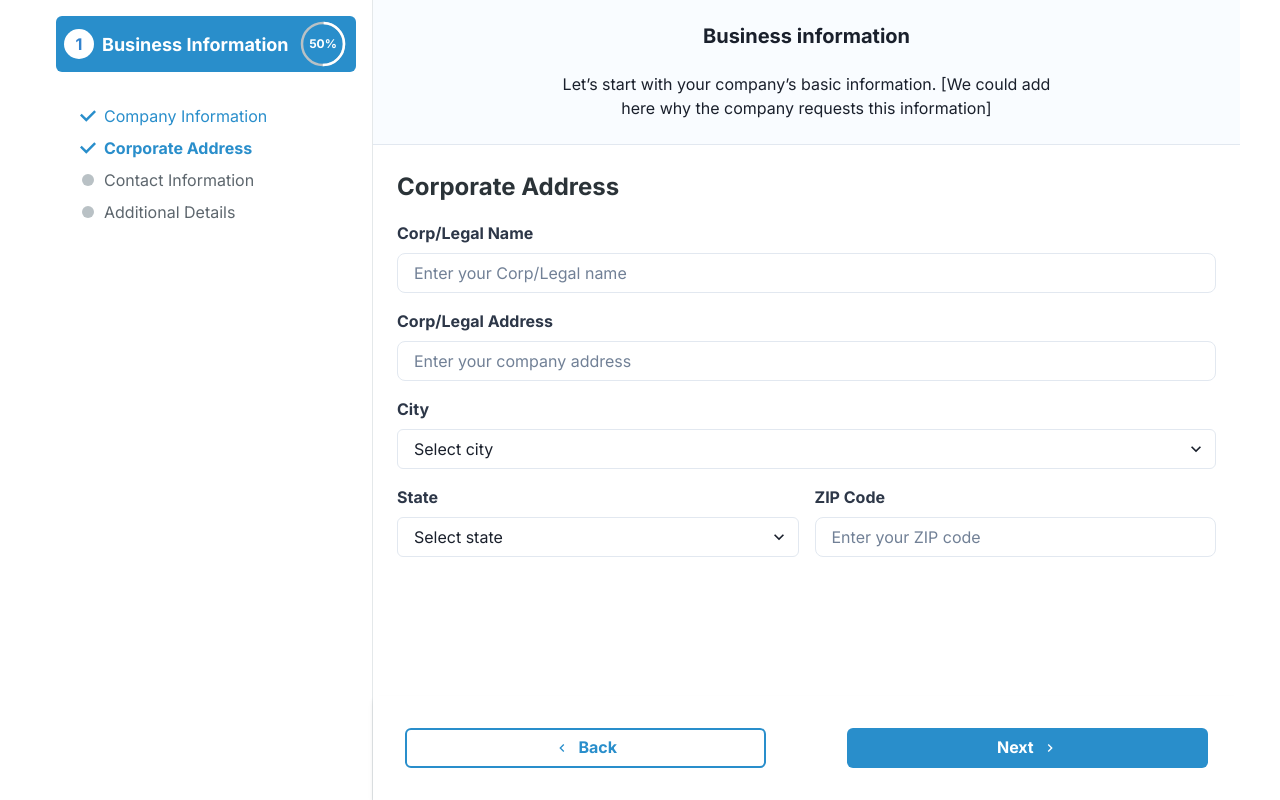
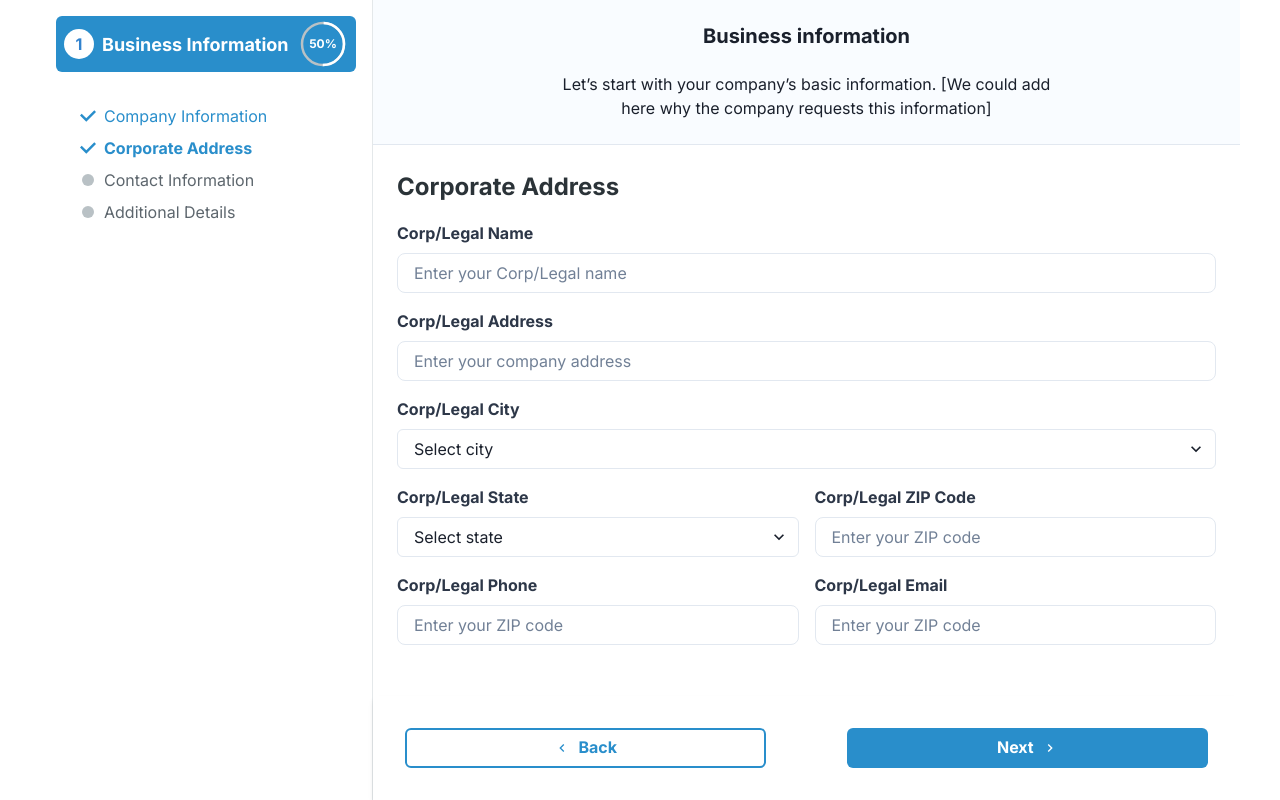
Before and after one commit to Elkinssm/forms-project, a React (Vite) app: page / in a window 1280 px wide. Both pictures are taken after a click on the item "Corporate Address". Built offline with nearby package versions, Linux system fonts and the light colour scheme.

Commit message:
formularios

```diff
--- a/src/components/CorporateAddressForm/CorporateAddressForm.tsx
+++ b/src/components/CorporateAddressForm/CorporateAddressForm.tsx
@@ -19,10 +19,11 @@ const schema = z.object({
   corpLegalAddress: z.string().min(5, { message: "Corp/Legal Address is required" }),
   corpLegalCity: z.string().min(1, { message: "City is required" }),
 
-  state: z.string().min(1, { message: "State is required" }),
-  zip: z
-    .string()
-    .min(5, { message: "ZIP code must be at least 5 characters long" }),
+  corpLegalState: z.string().min(1, { message: "State is required" }),
+  corpLegalZip: z.string().min(5, { message: "ZIP code must be at least 5 characters long" }),
+  corpLegalPhone: z.string().min(10, "The phone number must be at least 10 characters long"),
+  corpLegalEmail: z.string().email("A valid email is required"),
+
 });
 
 type BusinessDataForm = z.infer<typeof schema>;
@@ -40,7 +41,7 @@ const CorporateAddressForm: React.FC<CorporateAddressFormProps> = ({
   title,
   onNext,
   onDataChange,
-  formData = { corpLegalName: "", corpLegalAddress: "", corpLegalCity: "", state: "", zip: "" },
+  formData = { corpLegalName: "", corpLegalAddress: "", corpLegalCity: "", corpLegalState: "", corpLegalZip: "", corpLegalPhone: "", corpLegalEmail: "" },
   formRef,
 }) => {
   const theme = useTheme();
@@ -78,6 +79,7 @@ const CorporateAddressForm: React.FC<CorporateAddressFormProps> = ({
           <Text color={"semantic.error.DEFAULT"}>{errors.corpLegalName.message}</Text>
         )}
       </FormControl>
+
       <FormControl mb={4} isInvalid={!!errors.corpLegalAddress}>
         <FormLabel htmlFor="corpLegalAddress" color={theme.colors.gray[700]}>
           Corp/Legal Address
@@ -93,11 +95,9 @@ const CorporateAddressForm: React.FC<CorporateAddressFormProps> = ({
         )}
       </FormControl>
 
-
-
       <FormControl mb={4} isInvalid={!!errors.corpLegalCity}>
         <FormLabel htmlFor="corpLegalCity" color={theme.colors.gray[700]}>
-          City
+          Corp/Legal City
         </FormLabel>
         <Select id="corpLegalCity" placeholder="Select city" {...register("corpLegalCity")}>
           <option value="New York">New York</option>
@@ -108,33 +108,66 @@ const CorporateAddressForm: React.FC<CorporateAddressFormProps> = ({
           <Text color={"semantic.error.DEFAULT"}>{errors.corpLegalCity.message}</Text>
         )}
       </FormControl>
+
       <HStack spacing={4} mb={4}>
-        <FormControl isInvalid={!!errors.state}>
-          <FormLabel htmlFor="state" color={theme.colors.gray[700]}>
-            State
+        <FormControl isInvalid={!!errors.corpLegalState}>
+          <FormLabel htmlFor="corpLegalState" color={theme.colors.gray[700]}>
+            Corp/Legal State
           </FormLabel>
-          <Select id="state" placeholder="Select state" {...register("state")}>
+          <Select id="corpLegalState" placeholder="Select state" {...register("corpLegalState")}>
             <option value="NY">New York</option>
             <option value="CA">California</option>
             <option value="IL">Illinois</option>
           </Select>
-          {errors.state && (
-            <Text color={"semantic.error.DEFAULT"}>{errors.state.message}</Text>
+          {errors.corpLegalState && (
+            <Text color={"semantic.error.DEFAULT"}>{errors.corpLegalState.message}</Text>
           )}
         </FormControl>
 
-        <FormControl isInvalid={!!errors.zip}>
-          <FormLabel htmlFor="zip" color={theme.colors.gray[700]}>
-            ZIP Code
+        <FormControl isInvalid={!!errors.corpLegalZip}>
+          <FormLabel htmlFor="corpLegalZip" color={theme.colors.gray[700]}>
+            Corp/Legal ZIP Code
           </FormLabel>
           <Input
-            id="zip"
+            id="corpLegalZip"
             type="text"
             placeholder="Enter your ZIP code"
-            {...register("zip")}
+            {...register("corpLegalZip")}
           />
-          {errors.zip && (
-            <Text color={"semantic.error.DEFAULT"}>{errors.zip.message}</Text>
+          {errors.corpLegalZip && (
+            <Text color={"semantic.error.DEFAULT"}>{errors.corpLegalZip.message}</Text>
+          )}
+        </FormControl>
+      </HStack>
+
+      <HStack spacing={4} mb={4}>
+        <FormControl isInvalid={!!errors.corpLegalPhone}>
+          <FormLabel htmlFor="corpLegalPhone" color={theme.colors.gray[700]}>
+            Corp/Legal Phone
+          </FormLabel>
+          <Input
+            id="corpLegalPhone"
+            type="text"
+            placeholder="Enter your ZIP code"
+            {...register("corpLegalPhone")}
+          />
+          {errors.corpLegalPhone && (
+            <Text color={"semantic.error.DEFAULT"}>{errors.corpLegalPhone.message}</Text>
+          )}
+        </FormControl>
+
+        <FormControl isInvalid={!!errors.corpLegalEmail}>
+          <FormLabel htmlFor="corpLegalEmail" color={theme.colors.gray[700]}>
+            Corp/Legal Email
+          </FormLabel>
+          <Input
+            id="corpLegalEmail"
+            type="text"
+            placeholder="Enter your ZIP code"
+            {...register("corpLegalEmail")}
+          />
+          {errors.corpLegalEmail && (
+            <Text color={"semantic.error.DEFAULT"}>{errors.corpLegalEmail.message}</Text>
           )}
         </FormControl>
       </HStack>
```
Also changed, not shown: 1 other file (tests, documents, lock files or other folders).
